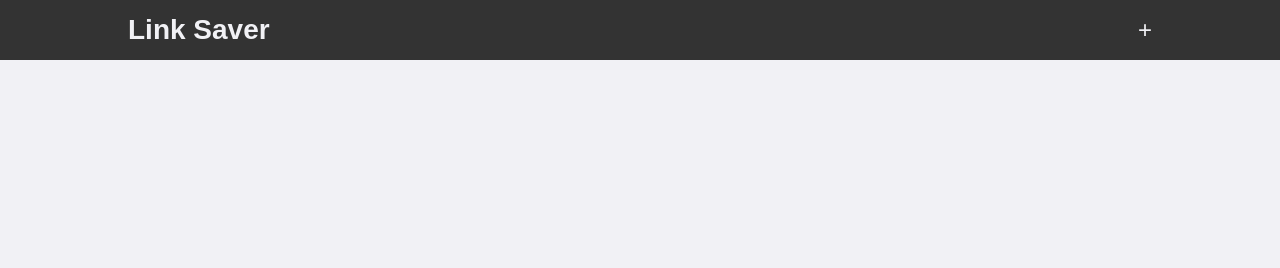
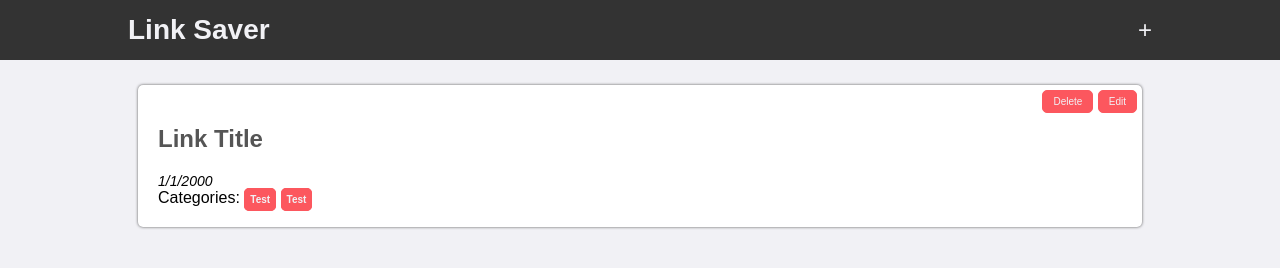
Before and after one commit to ohmymario/link-saver, a plain HTML site: page index.html in a window 1280 px wide. Drawn offline with Linux system fonts and the light colour scheme.

Commit message:
add non dynamic html for link panels

```diff
--- a/index.html
+++ b/index.html
@@ -19,7 +19,7 @@
   <div class="container">
 
     <div class="panel hidden" id="addLinkPanel">
-      <h3 class="panel-heading">Add Link</h3>
+      <h3 class="header">Add Link</h3>
       <form action="" id="addLinkForm">
         <input type="text" name="title" class="form-control" id="linkTitle" placeholder="Title">
         <input type="text" name="url" class="form-control" id="linkUrl" placeholder="URL">
@@ -38,6 +38,27 @@
 
     <div id="linksList">
 
+      <div class="link panel">
+        <div class="link-options">
+            <button class="btn-sm">Delete</button>
+            <button class="btn-sm">Edit</button>
+        </div>
+
+        <a href="http://google.com">
+          <h1 class="header">Link Title</h1>
+        </a>
+
+        <p class="link-date">1/1/2000</p>
+
+        <div class="categories">
+          Categories:
+          <span class="category">Test</span>
+          <span class="category">Test</span>
+
+        </div>
+
+      </div>
+
     </div>
   </div>
 
```
